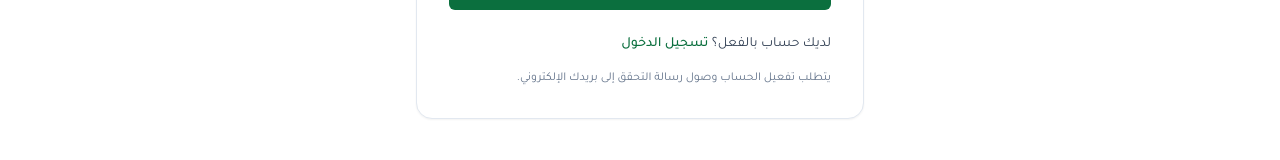
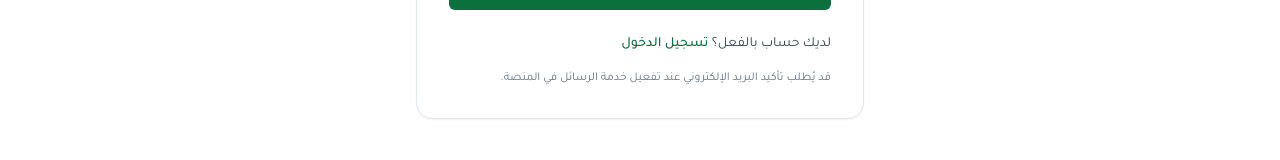
Before and after one commit to majaber1/saudi-business, a Next.js app in the folder apps/web/: page /register in a window 1280 px wide. Shown: the part 560-720 px from the top of the page. Built offline with nearby package versions, Linux system fonts and the light colour scheme; no server answers.

Commit message:
Fix production registration and canonical links (apps/web/app/register/page.tsx)

```diff
--- a/apps/web/app/register/page.tsx
+++ b/apps/web/app/register/page.tsx
@@ -40,8 +40,8 @@ const copy = {
     loading: "جارٍ الإنشاء...",
     haveAccount: "لديك حساب بالفعل؟",
     login: "تسجيل الدخول",
-    success: "تم إنشاء الحساب. تحقق من بريدك الإلكتروني لتفعيل حساب",
-    serviceNote: "يتطلب تفعيل الحساب وصول رسالة التحقق إلى بريدك الإلكتروني.",
+    success: "تم إنشاء الحساب بنجاح. يمكنك الآن تسجيل الدخول باسم",
+    serviceNote: "قد يُطلب تأكيد البريد الإلكتروني عند تفعيل خدمة الرسائل في المنصة.",
   },
   en: {
     title: "Create an account",
@@ -53,8 +53,8 @@ const copy = {
     loading: "Creating...",
     haveAccount: "Already have an account?",
     login: "Sign in",
-    success: "Account created. Check your email to verify",
-    serviceNote: "Account activation requires access to the verification email sent to your inbox.",
+    success: "Account created successfully. You can now sign in as",
+    serviceNote: "Email confirmation may be required when email delivery is enabled for the platform.",
   },
 };
 
```
